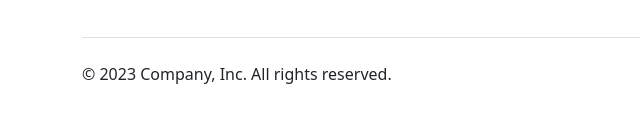
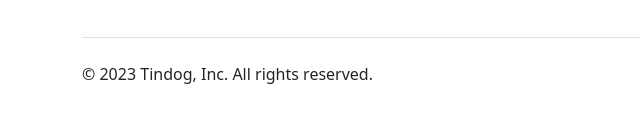
Before and after one commit to amaanp32/tindog, a plain HTML site: page index.html in a window 1280 px wide. Shown: the part 2368-2491 px from the top of the page, 0-640 px from the left. Drawn offline with nearby package versions, Linux system fonts and the light colour scheme.

Commit message:
index.html

```diff
--- a/index.html
+++ b/index.html
@@ -250,7 +250,7 @@
         </div>
 
         <div class="d-flex flex-column flex-sm-row justify-content-between py-4 my-4 border-top">
-          <p>© 2023 Company, Inc. All rights reserved.</p>
+          <p>© 2023 Tindog, Inc. All rights reserved.</p>
           <ul class="list-unstyled d-flex">
             <li class="ms-3"><a class="link-body-emphasis" href="#"><svg class="bi" width="24" height="24"><use xlink:href="#twitter"></use></svg></a></li>
             <li class="ms-3"><a class="link-body-emphasis" href="#"><svg class="bi" width="24" height="24"><use xlink:href="#instagram"></use></svg></a></li>
```
